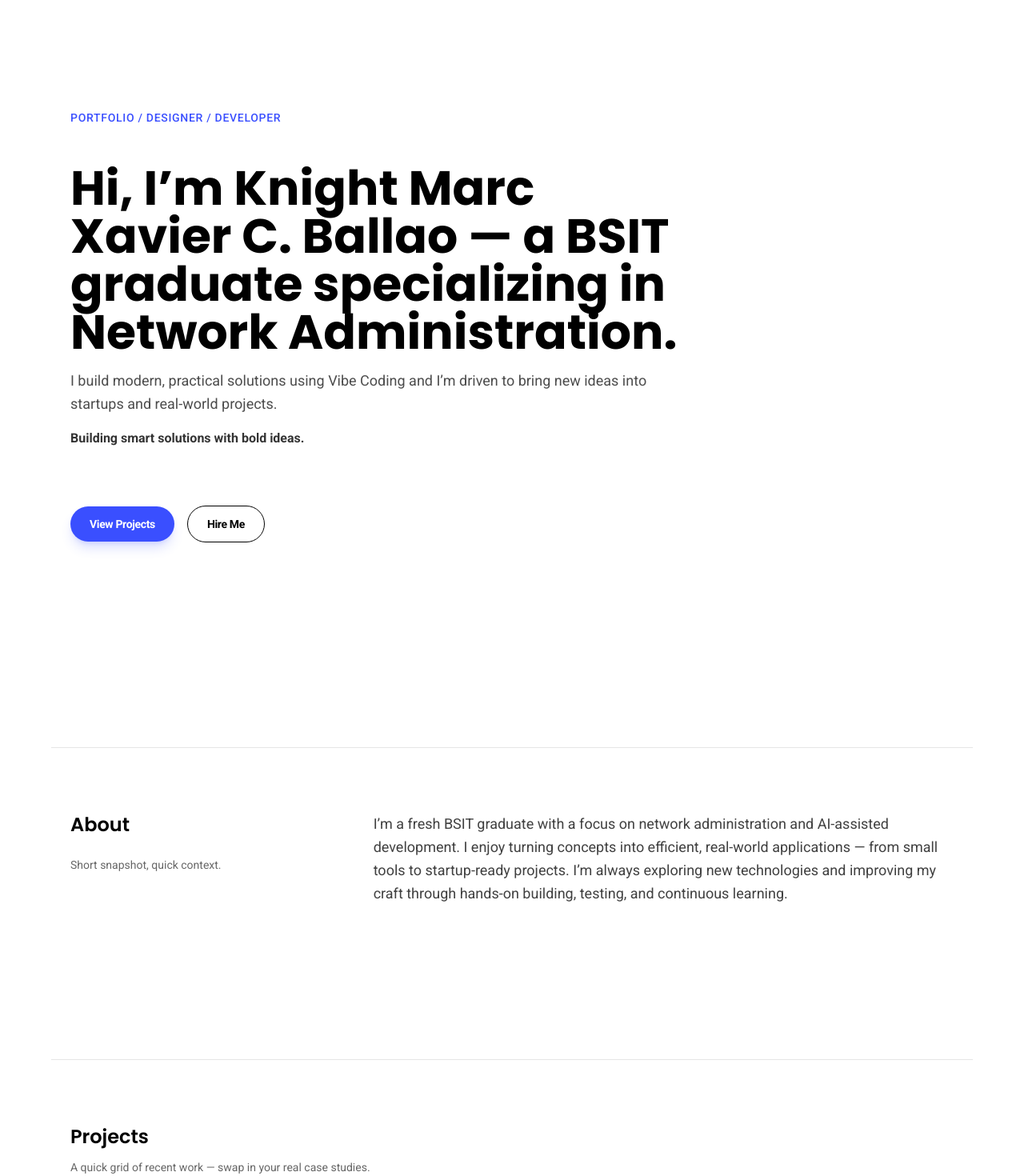
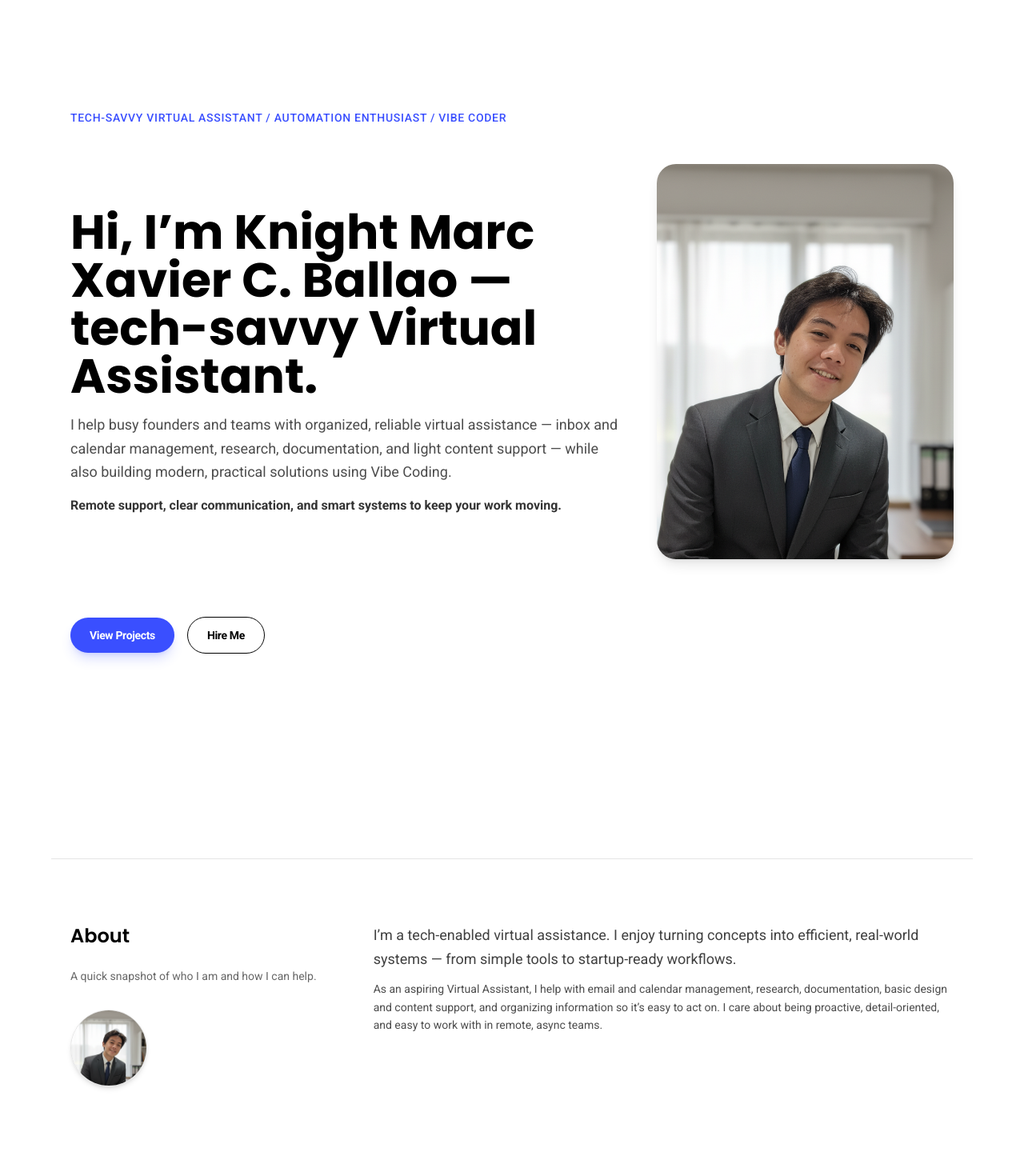
Before and after one commit to KnightMarc/vibe-portfolio-site, a React (Vite) app: page / in a window 1280 px wide. Shown: the part 220-1690 px from the top of the page at 80% size. Built offline with nearby package versions, Linux system fonts and the light colour scheme.

Commit message:
adjust profile pic

```diff
--- a/src/components/About.jsx
+++ b/src/components/About.jsx
@@ -6,16 +6,32 @@ function About() {
     >
       <div className="flex flex-col gap-2">
         <h2 className="text-2xl font-semibold heading-font">About</h2>
-        <p className="text-sm text-black/60 mt-4">Short snapshot, quick context.</p>
+        <p className="text-sm text-black/60 mt-4 mb-4">
+          A quick snapshot of who I am and how I can help.
+        </p>
+        <div className="block shrink-0 mt-2">
+          <img
+            src="/profile.png"
+            alt="Portrait of Knight Marc Xavier C. Ballao"
+            className="h-24 w-24 rounded-full object-cover shadow-md border border-black/10"
+          />
+        </div>
       </div>
-      <div className="md:col-span-2 space-y-4">
-        <p className="text-lg leading-relaxed text-black/75">
-          I’m a fresh BSIT graduate with a focus on network administration and
-          AI-assisted development. I enjoy turning concepts into efficient,
-          real-world applications — from small tools to startup-ready projects.
-          I’m always exploring new technologies and improving my craft through
-          hands-on building, testing, and continuous learning.
-        </p>
+      <div className="md:col-span-2 space-y-4 md:mt-0 mt-4">
+        <div className="space-y-3">
+          <p className="text-lg leading-relaxed text-black/75">
+            I’m a tech-enabled virtual assistance. I
+            enjoy turning concepts into efficient, real-world systems — from
+            simple tools to startup-ready workflows.
+          </p>
+          <p className="text-sm leading-relaxed text-black/70">
+            As an aspiring Virtual Assistant, I help with email and calendar
+            management, research, documentation, basic design and content
+            support, and organizing information so it’s easy to act on. I care
+            about being proactive, detail-oriented, and easy to work with in
+            remote, async teams.
+          </p>
+        </div>
       </div>
     </section>
   );
--- a/src/components/Contact.jsx
+++ b/src/components/Contact.jsx
@@ -40,7 +40,8 @@ function Contact() {
       <div className="flex flex-col gap-3">
         <h2 className="text-2xl font-semibold heading-font">Contact</h2>
         <p className="text-sm text-black/60">
-          Ready to collaborate? Drop a line below.
+          Looking for a reliable, tech-savvy Virtual Assistant or help on a dev
+          project? Tell me what you need below.
         </p>
       </div>
       <form
@@ -74,7 +75,7 @@ function Contact() {
           <textarea
             name="message"
             rows="4"
-            placeholder="Tell me about your project"
+            placeholder="Tell me about your business or project and how I can help as your VA or developer."
             required
             className="rounded-xl border border-black/15 px-4 py-3 text-sm font-normal text-black/80 outline-none transition focus:border-violentBlue focus:ring-2 focus:ring-violentBlue/40"
           ></textarea>
--- a/src/components/Hero.jsx
+++ b/src/components/Hero.jsx
@@ -5,20 +5,32 @@ function Hero() {
       className="container mt-28 flex flex-col gap-12 py-24 md:mt-32 md:py-32 lg:py-40"
     >
       <p className="text-sm uppercase tracking-wider text-violentBlue font-medium">
-        Portfolio / Designer / Developer
+        Tech-Savvy Virtual Assistant / Automation Enthusiast / Vibe Coder
       </p>
+      <div className="flex flex-col gap-10 md:flex-row md:items-center">
         <div className="flex flex-col max-w-3xl">
           <h1 className="text-4xl sm:text-5xl lg:text-6xl font-bold leading-tight heading-font">
-          Hi, I’m Knight Marc Xavier C. Ballao — a BSIT graduate specializing in
-          Network Administration.
+            Hi, I’m Knight Marc Xavier C. Ballao —  tech-savvy
+            Virtual Assistant.
           </h1>
           <p className="mt-4 text-lg text-black/70 leading-relaxed font-normal">
-          I build modern, practical solutions using Vibe Coding and I’m driven
-          to bring new ideas into startups and real-world projects.
+            I help busy founders and teams with organized, reliable virtual
+            assistance — inbox and calendar management, research, documentation,
+            and light content support — while also building modern, practical
+            solutions using Vibe Coding.
           </p>
           <p className="mt-4 text-base font-semibold text-black/80">
-          Building smart solutions with bold ideas.
+            Remote support, clear communication, and smart systems to keep your
+            work moving.
           </p>
+        </div>
+        <div className="w-full max-w-xs md:max-w-sm">
+          <img
+            src="/profile.png"
+            alt="Portrait of Knight Marc Xavier C. Ballao"
+            className="w-full rounded-3xl shadow-lg object-cover aspect-[3/4]"
+          />
+        </div>
       </div>
       <div className="mt-6 flex flex-wrap items-center gap-4">
         <a
--- a/src/components/Projects.jsx
+++ b/src/components/Projects.jsx
@@ -43,7 +43,8 @@ function Projects() {
       <div className="flex flex-col gap-3">
         <h2 className="text-2xl font-semibold heading-font">Projects</h2>
         <p className="text-sm text-black/60">
-          A quick grid of recent work — swap in your real case studies.
+          A mix of development builds, systems setup, and virtual assistant
+          style support work — swap in your real case studies.
         </p>
       </div>
       <div className="grid gap-8 sm:grid-cols-2 lg:grid-cols-3">
```
Also changed, not shown: public/profile.png (added), 1 other file (tests, documents, lock files or other folders). Lines whose indentation alone changed are shown as unchanged.
